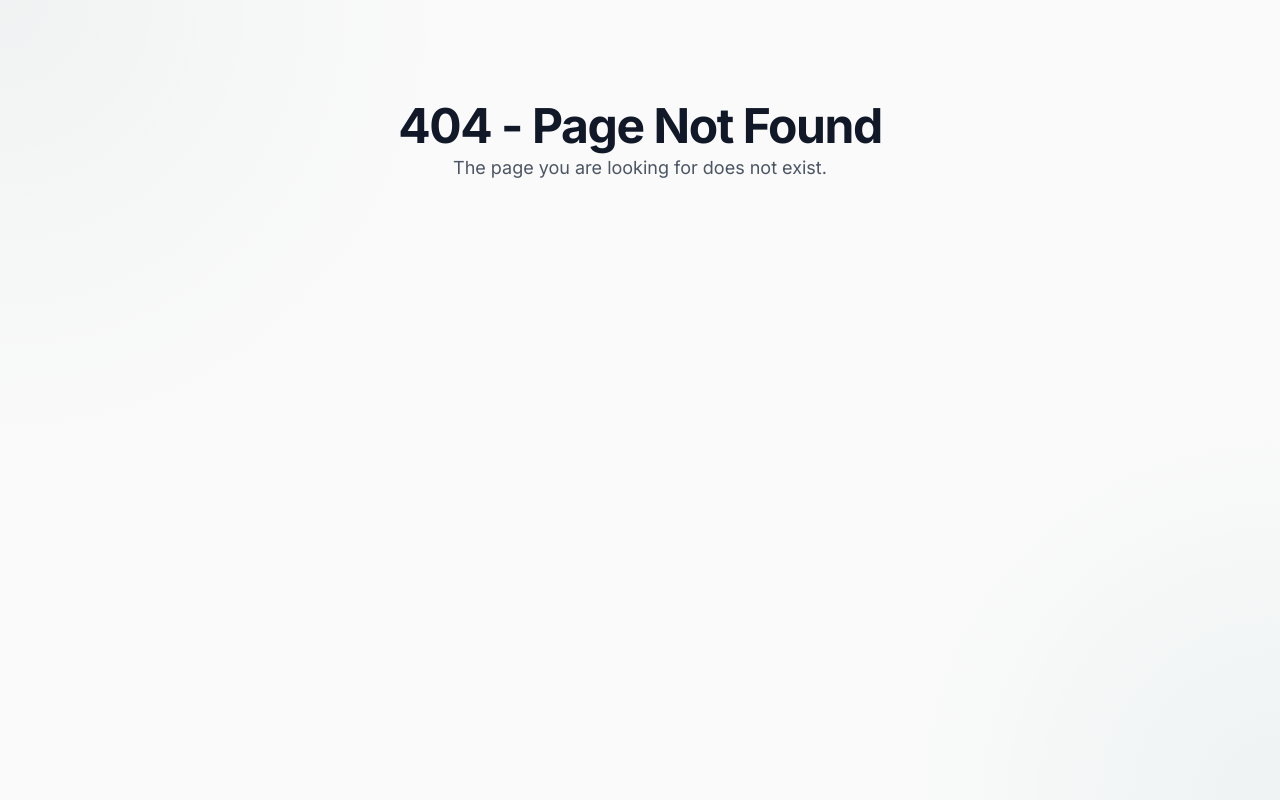
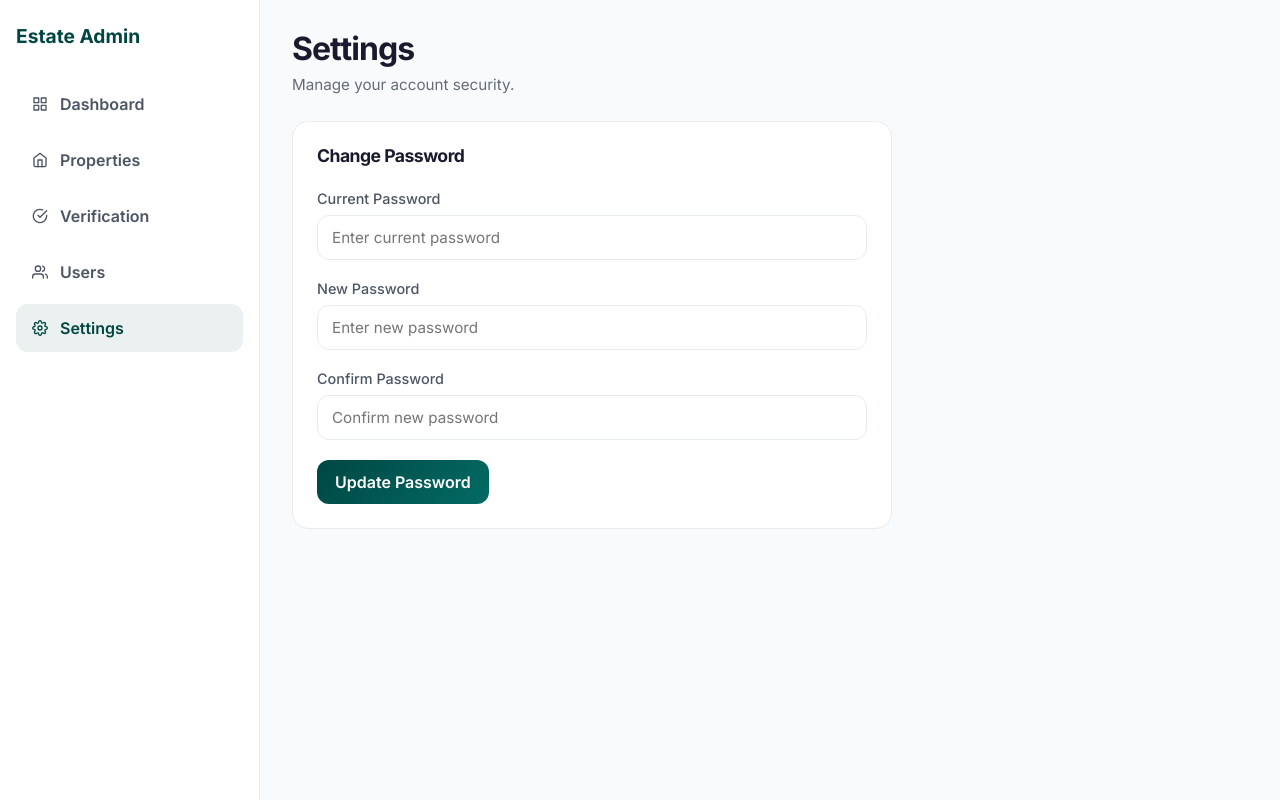
Before and after one commit to Abhinavkrishna-b/Evergreen-Estates, a React app in the folder frontend/: page /admin/settings in a window 1280 px wide. Before the commit this address had no page. Built offline with nearby package versions, Linux system fonts and the light colour scheme; the HTML template or start-up script is replaced by a standard one.

Commit message:
/admin/user Route Added

```diff
--- a/frontend/src/App.jsx
+++ b/frontend/src/App.jsx
@@ -16,6 +16,7 @@ import AdminDashboard from './routes/AdminDashboard/AdminDashboard';
 import AdminProperties from './routes/AdminProperties/AdminProperties';
 import AdminVerification from './routes/AdminVerification/AdminVerification';
 import AdminUsers from './routes/AdminUsers/AdminUsers';
+import AdminSettings from './routes/AdminSettings/AdminSettings';
 
 function App() {
 	return (
@@ -59,6 +60,8 @@ function App() {
 
             <Route path="/admin/users" element={<AdminUsers />} />
 
+            <Route path="/admin/settings" element={<AdminSettings />} />
+
             <Route path="*" element={
               <div style={{ padding: '100px', textAlign: 'center', color: '#1a1a2e' }}>
                 <h2>404 - Page Not Found</h2>
--- /dev/null
+++ b/frontend/src/routes/AdminSettings/AdminSettings.css
@@ -0,0 +1,101 @@
+.admin-settings-page {
+  display: flex;
+  min-height: 100vh;
+  background: #f8fafb;
+}
+
+.admin-settings-content {
+  flex: 1;
+  padding: 32px;
+}
+
+.admin-settings-header {
+  margin-bottom: 24px;
+}
+
+.admin-settings-header h1 {
+  font-size: 2rem;
+  font-weight: 700;
+  color: #1a1a2e;
+  margin-bottom: 6px;
+}
+
+.admin-settings-header p {
+  color: #666b7a;
+  font-size: 0.95rem;
+}
+
+/* Card */
+
+.settings-form-card {
+  background: white;
+  border: 1px solid #e8ecf1;
+  border-radius: 16px;
+  padding: 24px;
+  max-width: 600px;
+}
+
+.settings-form-card h2 {
+  font-size: 1.1rem;
+  font-weight: 700;
+  color: #1a1a2e;
+  margin-bottom: 24px;
+}
+
+/* Form */
+
+.settings-form {
+  display: flex;
+  flex-direction: column;
+  gap: 20px;
+}
+
+.form-group {
+  display: flex;
+  flex-direction: column;
+}
+
+.form-group label {
+  margin-bottom: 8px;
+  color: #4b5563;
+  font-size: 0.9rem;
+  font-weight: 500;
+}
+
+.form-group input {
+  padding: 12px 14px;
+
+  border: 1px solid #e8ecf1;
+  border-radius: 12px;
+
+  outline: none;
+
+  font-size: 0.95rem;
+  color: #1a1a2e;
+
+  transition: all 0.2s ease;
+}
+
+.form-group input:focus {
+  border-color: #004643;
+}
+
+/* Button */
+
+.update-password-btn {
+  align-self: flex-start;
+  border: none;
+  border-radius: 12px;
+  background: linear-gradient(135deg, #004643 0%, #036b64 100%);
+  color: white;
+  padding: 12px 18px;
+  font-weight: 600;
+  cursor: pointer;
+  transition: all 0.2s ease;
+}
+
+.update-password-btn:hover {
+  background: linear-gradient(135deg, #036b64 0%, #004643 100%);
+  transform: translateY(-2px);
+  box-shadow: 0 12px 28px rgba(0, 70, 67, 0.25);
+}
--- /dev/null
+++ b/frontend/src/routes/AdminSettings/AdminSettings.jsx
@@ -0,0 +1,64 @@
+import './AdminSettings.css';
+import AdminSidebar from '../../components/AdminSidebar/AdminSidebar';
+
+const AdminSettings = () => {
+  return (
+    <div className="admin-settings-page">
+
+      <AdminSidebar />
+
+      <div className="admin-settings-content">
+
+        <div className="admin-settings-header">
+          <h1>Settings</h1>
+          <p>Manage your account security.</p>
+        </div>
+
+        <div className="settings-form-card">
+
+          <h2>Change Password</h2>
+
+          <form className="settings-form">
+
+            <div className="form-group">
+              <label>Current Password</label>
+              <input
+                type="password"
+                placeholder="Enter current password"
+              />
+            </div>
+
+            <div className="form-group">
+              <label>New Password</label>
+              <input
+                type="password"
+                placeholder="Enter new password"
+              />
+            </div>
+
+            <div className="form-group">
+              <label>Confirm Password</label>
+              <input
+                type="password"
+                placeholder="Confirm new password"
+              />
+            </div>
+
+            <button
+              type="submit"
+              className="update-password-btn"
+            >
+              Update Password
+            </button>
+
+          </form>
+
+        </div>
+
+      </div>
+
+    </div>
+  );
+};
+
+export default AdminSettings;
```
